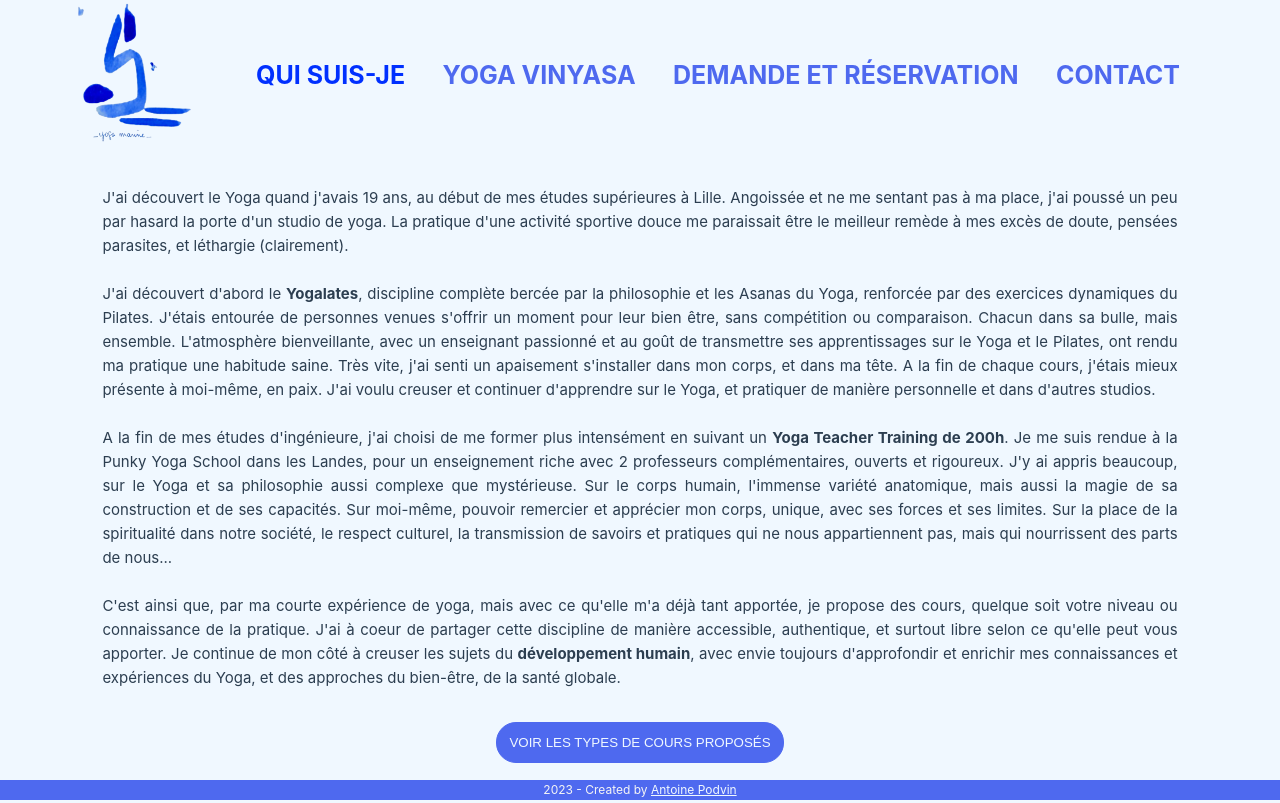
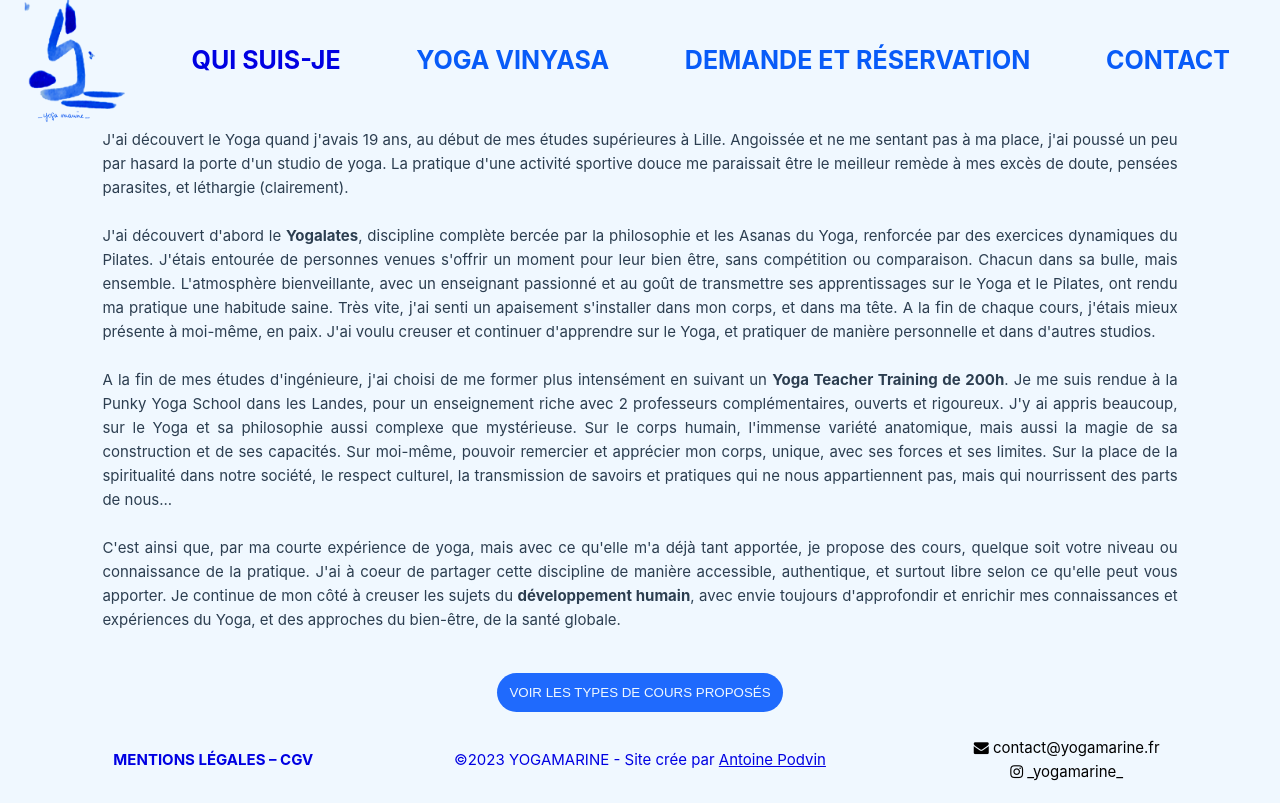
Before and after one commit to antoinepod/YogaMarine, a Vue app: page /qui-suis-je in a window 1280 px wide. Built offline with nearby package versions, Linux system fonts and the light colour scheme.

Commit message:
{+/~} Adding social buttons in the footer and updating header, footer and global page sizes to remove useless scrolls.

```diff
--- a/index.html
+++ b/index.html
@@ -5,6 +5,9 @@
     <link rel="icon" href="/favicon.ico">
     <meta name="viewport" content="width=device-width, initial-scale=1.0">
     <title>Vite App</title>
+    <link rel="stylesheet" href="https://cdnjs.cloudflare.com/ajax/libs/font-awesome/4.7.0/css/font-awesome.min.css">
+    <link rel="stylesheet" href="/src/main.css">
+    <script src="https://kit.fontawesome.com/yourcode.js" crossorigin="anonymous"></script>
   </head>
   <body>
     <div id="app"></div>
--- a/src/App.vue
+++ b/src/App.vue
@@ -1,10 +1,8 @@
 <template>
   <div class="container">
-    <Header/>
-    <RouterView/>
-    <div class="footer-container">
-      <Footer/>
-    </div>
+    <Header class="header"/>
+    <RouterView class="router"/>
+    <Footer class="footer"/>
   </div>
 </template>
 
@@ -17,12 +15,25 @@ import Footer from "@/components/Footer.vue";
 
 <style scoped>
 .container {
-  /*background-color: red;*/
-  /*margin: 0;*/
-  /*padding: 0;*/
+  margin: 0;
+  /* background-color: brown; */
 }
 
-.footer-container {
-  height: 40px;
+.header {
+  height: 15vh;
+  /* background-color: green; */
+}
+
+.router {
+  min-height: 75vh;
+  /* background-color: red; */
+}
+
+.footer {
+  height: 10vh;
+  position: relative;
+  bottom: 0;
+  width: 100%;
+  /* background-color: yellow; */
 }
 </style>
--- a/src/assets/base.css
+++ b/src/assets/base.css
@@ -30,6 +30,13 @@
   --color-text: var(--vt-c-text-light-1);
 
   --section-gap: 160px;
+
+
+  --blue-logo: #1F6AFD;
+  --blue-intense: #0000E2;
+  --blue-buttons: #085BF8;
+
+  --orange-bg: #EF490C;
 }
 
 *,
--- a/src/components/Footer.vue
+++ b/src/components/Footer.vue
@@ -1,26 +1,64 @@
 <template>
   <footer>
-    <p>2023 - Created by <a target="_blank" href="https://www.linkedin.com/in/antoine-podvin/">Antoine Podvin</a></p>
+    <p><b>MENTIONS LÉGALES – CGV</b></p>
+    <p>©2023 YOGAMARINE - Site crée par <a target="_blank" href="https://www.linkedin.com/in/antoine-podvin/">Antoine Podvin</a></p>
+    <div class="links">
+      <a class="mail" target="_blank" href="mailto:contact@yogamarine.fr"><i class="fa fa-envelope"></i>  contact@yogamarine.fr</a>
+      <a class="instagram" target="_blank" href="https://www.instagram.com/_yogamarine_/"><i class="fa fa-instagram"></i>  _yogamarine_</a>
+    </div>
   </footer>
 </template>
 
 <style scoped>
 p {
   margin: 0;
-  font-size: 0.8em;
+  font-size: 1em;
+  width: 33%;
 }
 
 p a {
-  color: aliceblue;
+  color: #0000E2;
 }
 
 footer {
-  position: fixed;
-  bottom: 0;
-  width: 100%;
-  height: 20px;
-  background-color: #4e69ef;
   text-align: center;
-  color: whitesmoke;
+  color: #0000E2;
+  display: flex;
+  align-items: center;
+  justify-content: space-around;
+  flex-direction: row;
 }
+
+b {
+  font-weight: bold;
+}
+
+.links {
+  display: flex;
+  flex-direction: column;
+  align-items: center;
+  justify-content: center;
+  width: 33%;
+}
+
+.mail {
+  color: black;
+  text-decoration: none;
+}
+
+.mail:hover {
+  color: #1F88E5;
+  text-decoration: underline;
+}
+
+.instagram {
+  color: black;
+  text-decoration: none;
+}
+
+.instagram:hover {
+  color: #833AB4;
+  text-decoration: underline;
+}
+
 </style>
--- a/src/components/Header.vue
+++ b/src/components/Header.vue
@@ -20,7 +20,6 @@ const router = useRouter();
 
 <style scoped>
 .container {
-  height: 15vh;
   display: flex;
   justify-content: space-between;
   align-items: center;
@@ -36,11 +35,12 @@ img {
   height: 18vh;
   cursor: pointer;
   transition: box-shadow 0.2s ease-out;
+  border-radius: 8px;
 }
 
 img:hover,
 img:focus {
-  box-shadow: 0.5em 0.5em 0.5em -0.4em #4e69ef;
+  box-shadow: 0.5em 0.5em 0.5em -0.4em #1F6AFD;
   transition: box-shadow 0.2s ease-out;
 }
 
@@ -52,7 +52,7 @@ img:focus {
 }
 
 .title {
-  color: #4e69ef;
+  color: #085BF8;
   text-transform: uppercase;
   font-weight: bold;
   font-size: 25px;
@@ -83,7 +83,7 @@ img:focus {
 }
 
 .router-link-active {
-  color: #0030ff;
+  color: #0000E2;
 }
 
 </style>
--- a/src/components/RoundedButton.vue
+++ b/src/components/RoundedButton.vue
@@ -15,8 +15,8 @@ const props = defineProps({
 
 <style scoped>
 button {
-  background-color: #4e69ef;
-  border: 1px solid #4e69ef;
+  background-color: #1F6AFD;
+  border: 0;
   border-radius: 20px;
   padding: 12px;
   color: aliceblue;
@@ -27,7 +27,7 @@ button {
 
 button:hover,
 button:focus {
-  box-shadow: 0 0.5em 0.5em -0.4em #4e69ef;
+  box-shadow: 0 0.5em 0.5em -0.4em #1F6AFD;
   transform: translateY(-0.2em);
   transition: transform 0.2s ease-out, box-shadow 0.25s ease-out;
 }
--- a/src/views/AboutMeView.vue
+++ b/src/views/AboutMeView.vue
@@ -39,7 +39,7 @@ const router = useRouter();
   display: flex;
   justify-content: space-evenly;
   align-items: center;
-  margin: 4% 8% 0;
+  margin: 0% 8% 0;
   flex-direction: column;
   text-align: justify;
 }
--- a/src/views/YogaVinyasaView.vue
+++ b/src/views/YogaVinyasaView.vue
@@ -39,7 +39,7 @@ const router = useRouter();
   display: flex;
   justify-content: space-evenly;
   align-items: center;
-  margin: 4% 8% 0;
+  margin: 0% 8% 0;
   flex-direction: column;
   text-align: justify;
 }
@@ -54,7 +54,7 @@ strong {
 }
 
 .link {
-  color: #4e69ef;
+  color: #1F6AFD;
   font-weight: bolder;
 }
 
```
Also changed, not shown: public/logo.png.
